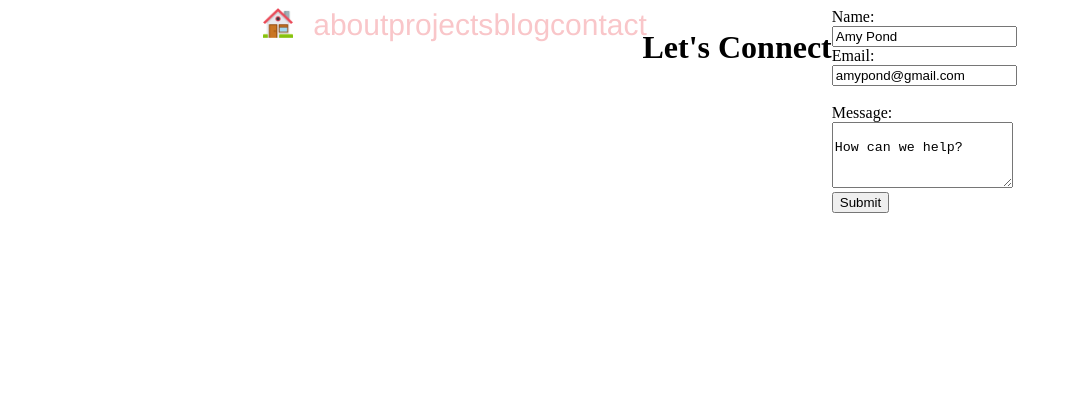
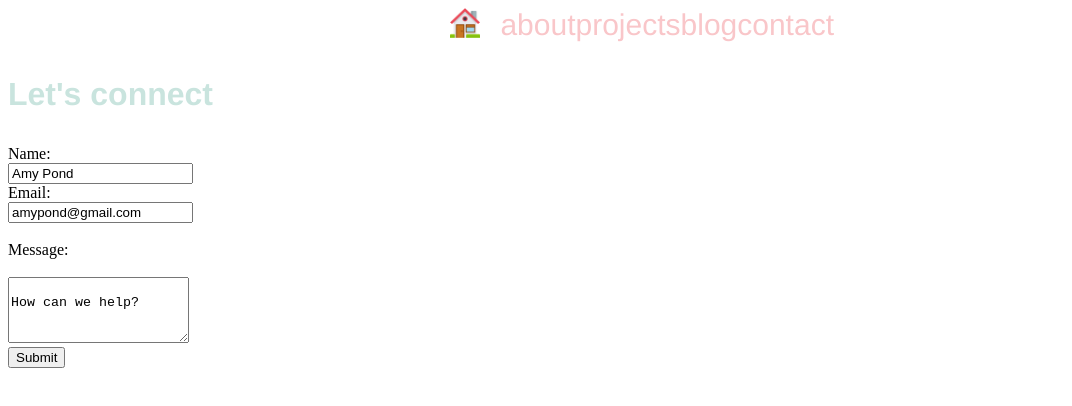
Before and after one commit to TTdev10/Portfolio, a plain HTML site: page pages/contact.html in a window 1280 px wide. Shown: the whole page, without its empty margins (0-1072 px from the left). Drawn offline with Linux system fonts and the light colour scheme.

```diff
--- a/pages/contact.html
+++ b/pages/contact.html
@@ -22,9 +22,12 @@
             <a class="navBarButton" href="contact.html">contact</a>
 			  </nav>
 
+      </header>
 
+        <div class="introContainer">
+           <h1 id="intro">Let's connect</h1>
+       </div>
 
- <h1> Let's Connect</h1>
 
 
 			<form id="contact-form" class="center-text">
@@ -33,7 +36,7 @@
           <label for="email">Email:</label><br>
           <input type="text" id="email" name="lname" value="amypond@gmail.com"><br><br>
 				<label for="textarea">Message:</label>
-				<br>
+				  <br></br>
 				<textarea id="textarea" name="message" rows="4" cols="20">
 				How can we help?
 				</textarea>
--- a/styles/style.css
+++ b/styles/style.css
@@ -65,7 +65,7 @@
 #about{
     color: #C9E4DE;
     font-family: helvetica;
-    text-align: center
+    text-align: center;
 
 }
 
```
Also changed, not shown: index.html (+1 -1 lines), pages/about.html (+1 -1 lines). Lines whose indentation alone changed are shown as unchanged.
